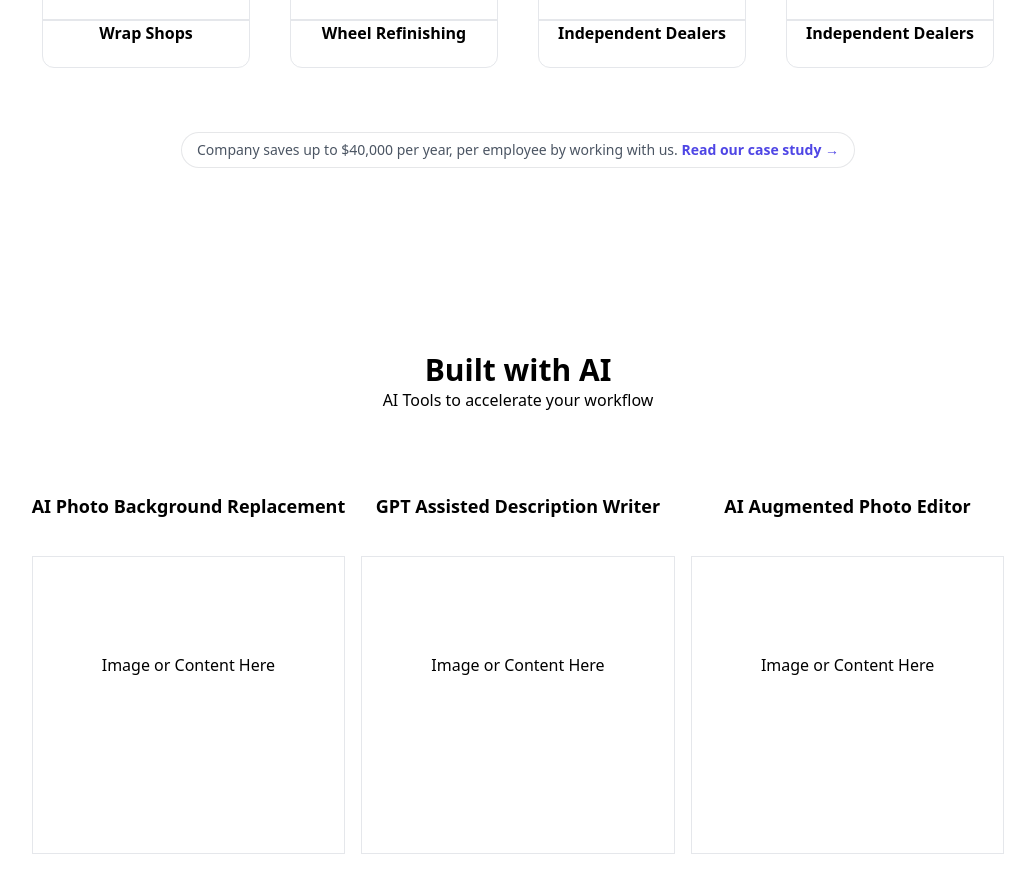
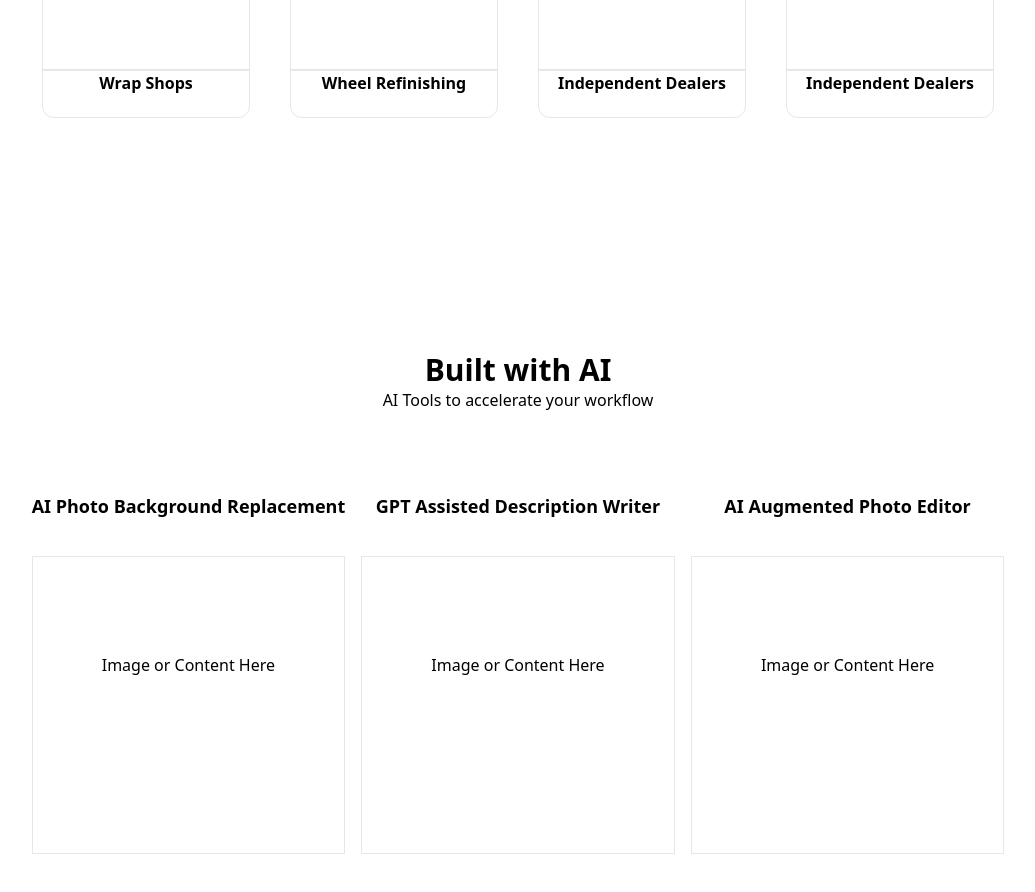
Before and after one commit to torchcommercialmedia/marketingsite, a Next.js app: page / in a window 1280 px wide. Shown: the part 4540-5432 px from the top of the page, without its empty margins (122-1157 px from the left). Built offline with nearby package versions, Linux system fonts and the light colour scheme.

Commit message:
remove element

```diff
--- a/components/MainPage/Uses.tsx
+++ b/components/MainPage/Uses.tsx
@@ -60,19 +60,6 @@ const Uses = (props: Props) => {
             </p>
           </div>
         </div>
-
-        <div className="mt-16 flex justify-center">
-          <p className="relative rounded-full px-4 py-1.5 text-sm leading-6 text-gray-600 ring-1 ring-inset ring-gray-900/10 hover:ring-gray-900/20">
-            <span className="hidden md:inline">
-              Company saves up to $40,000 per year, per employee by working with
-              us.
-            </span>
-            <a href="#" className="font-semibold text-indigo-600">
-              <span className="absolute inset-0" aria-hidden="true" /> Read our
-              case study <span aria-hidden="true">&rarr;</span>
-            </a>
-          </p>
-        </div>
       </div>
     </section>
   );
```
